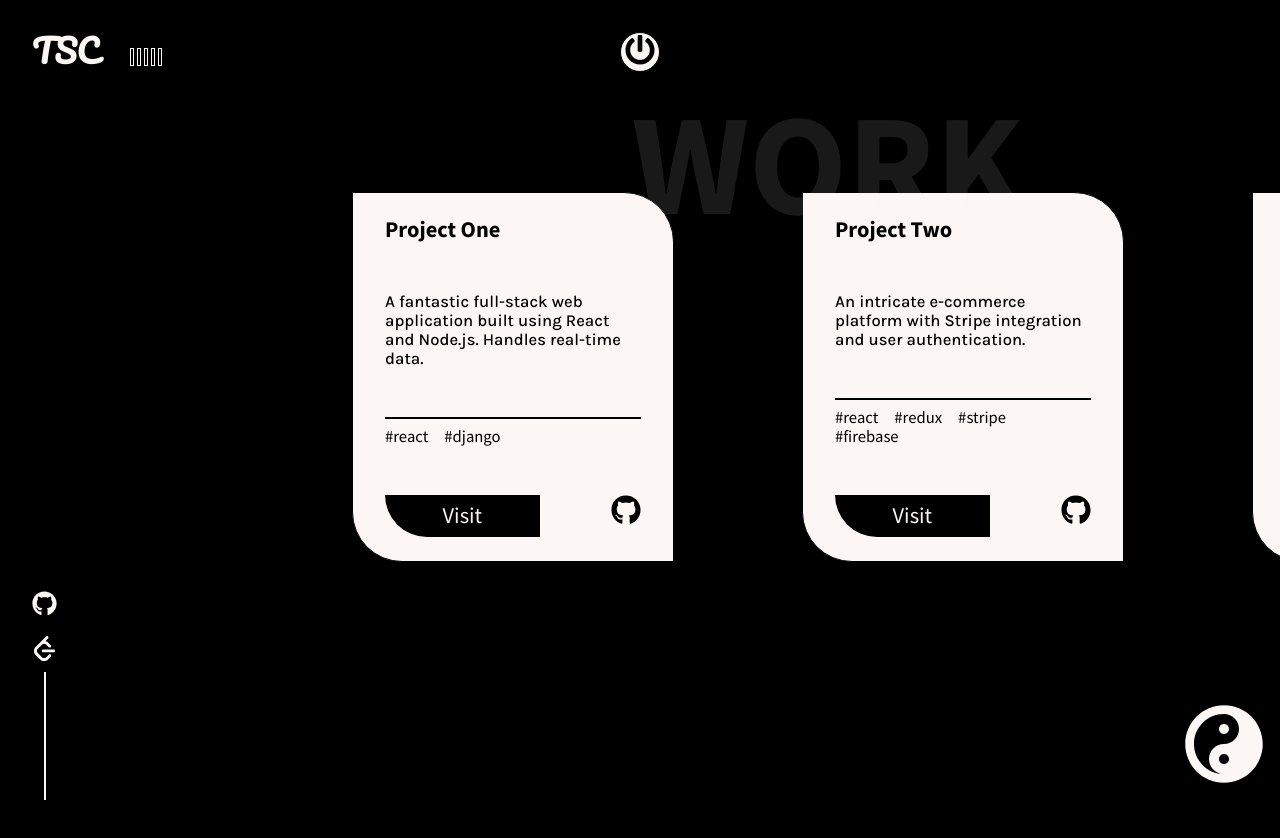
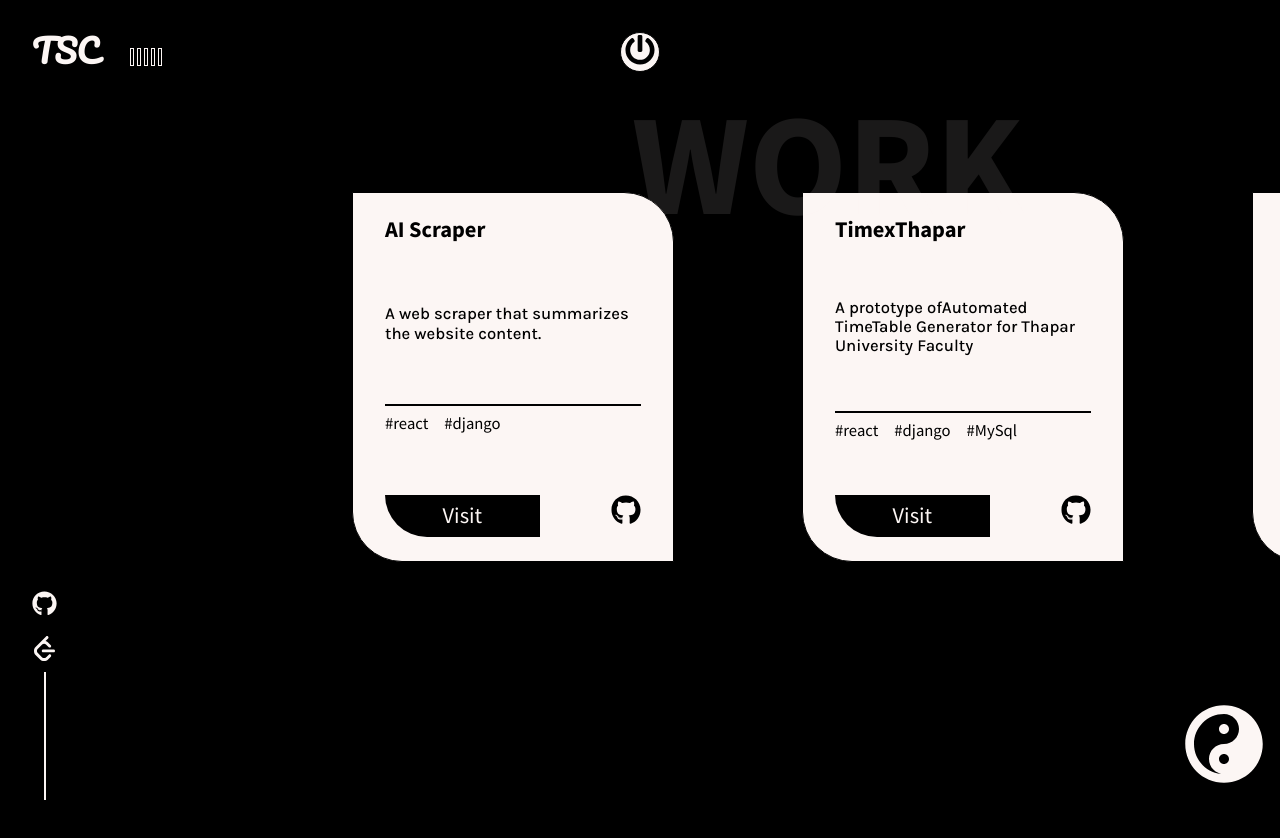
Before and after one commit to TusharxSingh/portfolio, a React (Create React App) app: page /work in a window 1280 px wide. Shown: the top 838 px of the page. Built offline with nearby package versions, Linux system fonts and the light colour scheme.

Commit message:
work section changes made

```diff
--- a/src/components/WorkPage.js
+++ b/src/components/WorkPage.js
@@ -14,7 +14,7 @@ import BigTitlte from '../subComponents/BigTitlte';
 
 const Box = styled.div`
 background-color: ${props => props.theme.body};
-height:400vh;
+height: calc(100vh + ${Work.length * 50}vh);
 position: relative;
 display: flex;
 align-items: center;
--- a/src/data/WorkData.js
+++ b/src/data/WorkData.js
@@ -1,8 +1,8 @@
 export const Work = [
     {
         id:1,
-        name:"Project One",
-        description:"A fantastic full-stack web application built using React and Node.js. Handles real-time data.",
+        name:"AI Scraper",
+        description:"A web scraper that summarizes the website content.",
         tags:["react","django"],
 
         demo:"https://ai-scraper-five.vercel.app/",
@@ -10,47 +10,21 @@ export const Work = [
     },
     {
         id:2,
-        name:"Project Two",
-        description:"An intricate e-commerce platform with Stripe integration and user authentication.",
-        tags:["react","redux","stripe","firebase"],
+        name:"TimexThapar",
+        description:"A prototype ofAutomated TimeTable Generator for Thapar University Faculty",
+        tags:["react","django","MySql"],
 
-        demo:"https://example.com/demo2",
-        github:"https://github.com/your-username/project-two"
+        demo:"https://github.com/TusharxSingh/TimexThapar",
+        github:"https://github.com/TusharxSingh/TimexThapar"
     },
     {
         id:3,
-        name:"Project Three",
+        name:"Portfolio",
         description:"A sleek portfolio website designed with styled-components and framer-motion.",
         tags:["react","styled-components","framer-motion"],
 
-        demo:"https://example.com/demo3",
-        github:"https://github.com/your-username/project-three"
-    },
-    {
-        id:4,
-        name:"Project Four",
-        description:"An automated web scraper that summarizes daily news using Python and Natural Language Processing.",
-        tags:["python","beautifulsoup","nlp","automation"],
+        demo:"https://tusharonweb.netlify.app/",
+        github:"https://github.com/TusharxSingh/portfolio"
+    }
 
-        demo:"https://example.com/demo4",
-        github:"https://github.com/your-username/project-four"
-    },
-    {
-        id:5,
-        name:"Project Five",
-        description:"A mobile-first progressive web app (PWA) that tracks daily fitness goals and routines.",
-        tags:["react","pwa","service-worker","fitness"],
-
-        demo:"https://example.com/demo5",
-        github:"https://github.com/your-username/project-five"
-    },
-    {
-        id:6,
-        name:"Project Six",
-        description:"A real-time chat application using WebSockets, featuring multiple channels and direct messaging.",
-        tags:["socket.io","react","express","chat"],
-
-        demo:"https://example.com/demo6",
-        github:"https://github.com/your-username/project-six"
-    }
 ]
```
